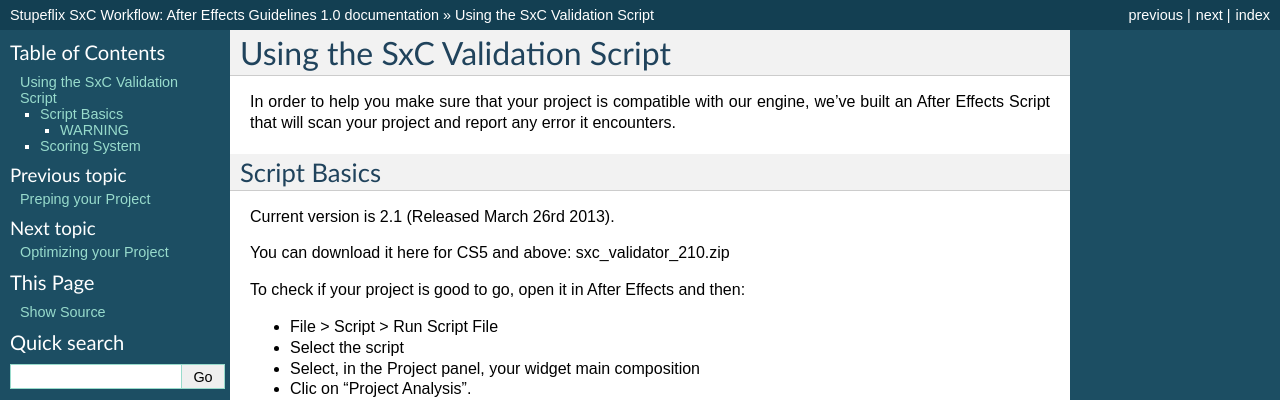
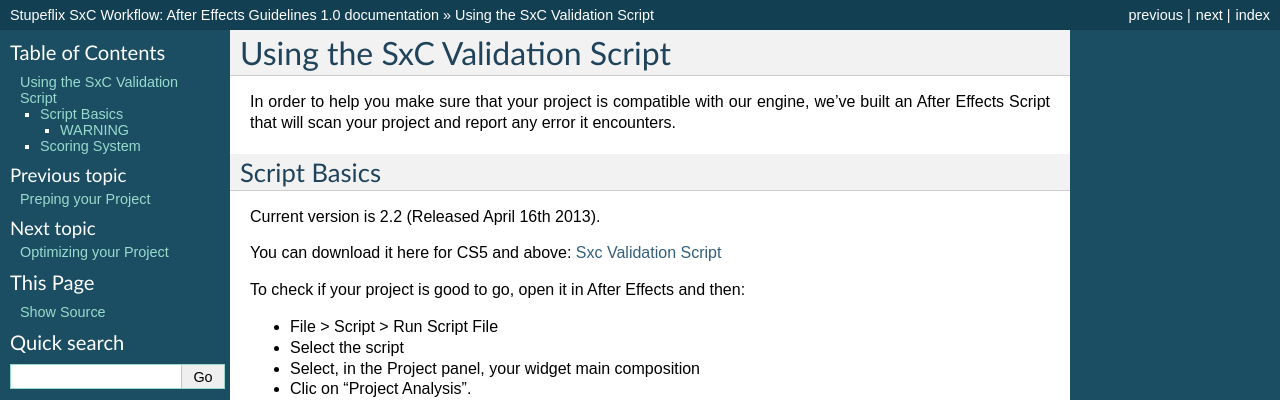
Before and after one commit to Stupeflix/stupeflix-ae-guidelines, a Sphinx documentation site: the page built from docs/01-09_script.rst, in a window 1280 px wide. Shown: the top 400 px of the page. Built offline with Sphinx 7.4.7, drawn with Linux system fonts in a browser that asks for light colours.

Commit message:
Mise à jour du lien vers le script

```diff
--- a/docs/01-09_script.rst
+++ b/docs/01-09_script.rst
@@ -7,9 +7,9 @@
 Script Basics
 -------------
 
-Current version is 2.1 (Released March 26rd 2013).
+Current version is 2.2 (Released April 16th 2013).
 
-You can download it here for CS5 and above: sxc_validator_210.zip
+You can download it here for CS5 and above: `Sxc Validation Script <http://assets.stupeflix.com.s3.amazonaws.com/help/projects/SxC_Validator_v2.2.zip>`_
 
 To check if your project is good to go, open it in After Effects and then:
 
```
